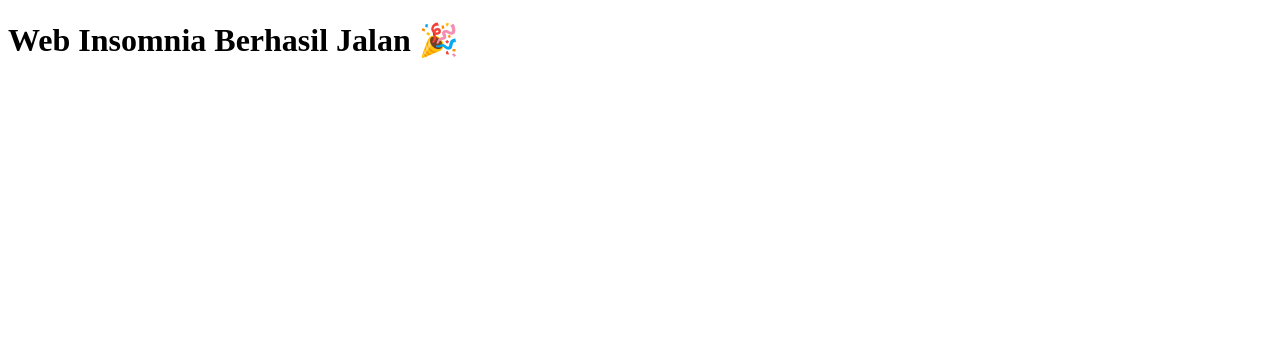
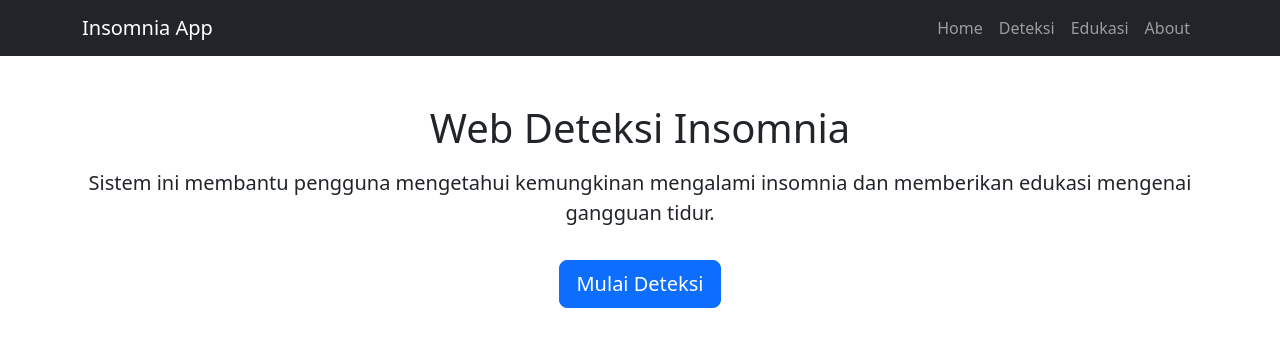
Before and after one commit to InnaPutri29/insomnia-expert-system, a Flask app: page / in a window 1280 px wide. Shown: the top 347 px of the page. Run offline with Flask 3, Linux system fonts and the light colour scheme.

Commit message:
update home UI dan route

```diff
--- a/app/app.py
+++ b/app/app.py
@@ -14,5 +14,9 @@ def deteksi():
 def about():
     return render_template('about.html')
 
+@app.route('/edukasi')
+def edukasi():
+    return render_template('edukasi.html')
+
 if __name__ == '__main__':
     app.run(debug=True)
--- a/app/templates/home.html
+++ b/app/templates/home.html
@@ -1,9 +1,44 @@
 <!DOCTYPE html>
-<html>
+<html lang="en">
 <head>
-    <title>Web Insomnia</title>
+    <title>Web Deteksi Insomnia</title>
+
+    <!-- Bootstrap -->
+    <link href="https://cdn.jsdelivr.net/npm/bootstrap@5.3.3/dist/css/bootstrap.min.css" rel="stylesheet">
 </head>
+
 <body>
-    <h1>Web Insomnia Berhasil Jalan 🎉</h1>
+
+<!-- Navbar -->
+<nav class="navbar navbar-expand-lg navbar-dark bg-dark">
+  <div class="container">
+    <a class="navbar-brand" href="/">Insomnia App</a>
+
+    <div class="navbar-nav">
+      <a class="nav-link" href="/">Home</a>
+      <a class="nav-link" href="/deteksi">Deteksi</a>
+      <a class="nav-link" href="/edukasi">Edukasi</a>
+      <a class="nav-link" href="/about">About</a>
+    </div>
+  </div>
+</nav>
+
+<!-- Hero -->
+<div class="container mt-5">
+
+    <div class="text-center">
+        <h1 class="mb-3">Web Deteksi Insomnia</h1>
+        <p class="lead">
+        Sistem ini membantu pengguna mengetahui kemungkinan mengalami insomnia
+        dan memberikan edukasi mengenai gangguan tidur.
+        </p>
+
+        <a href="/deteksi" class="btn btn-primary btn-lg mt-3">
+        Mulai Deteksi
+        </a>
+    </div>
+
+</div>
+
 </body>
 </html>
```
